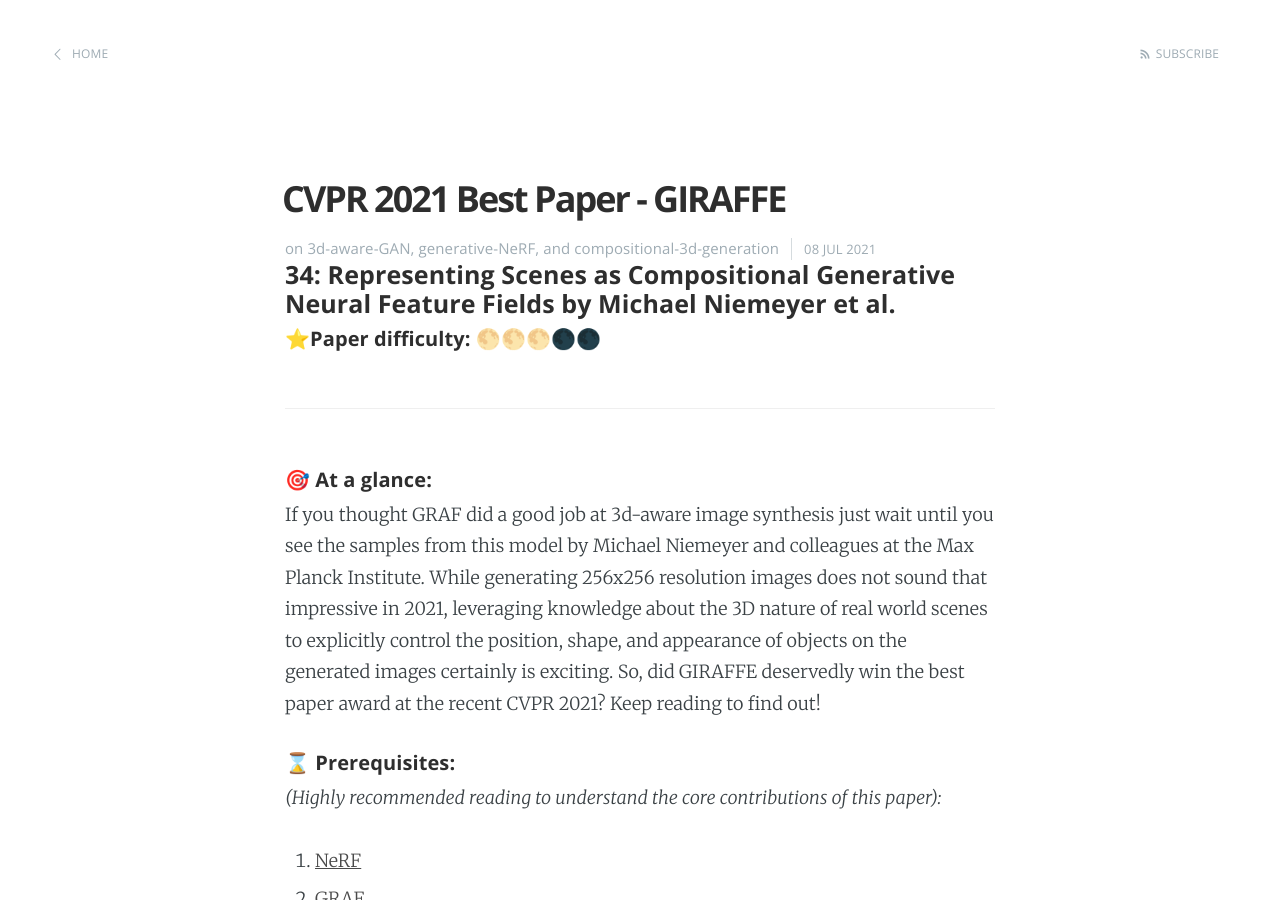
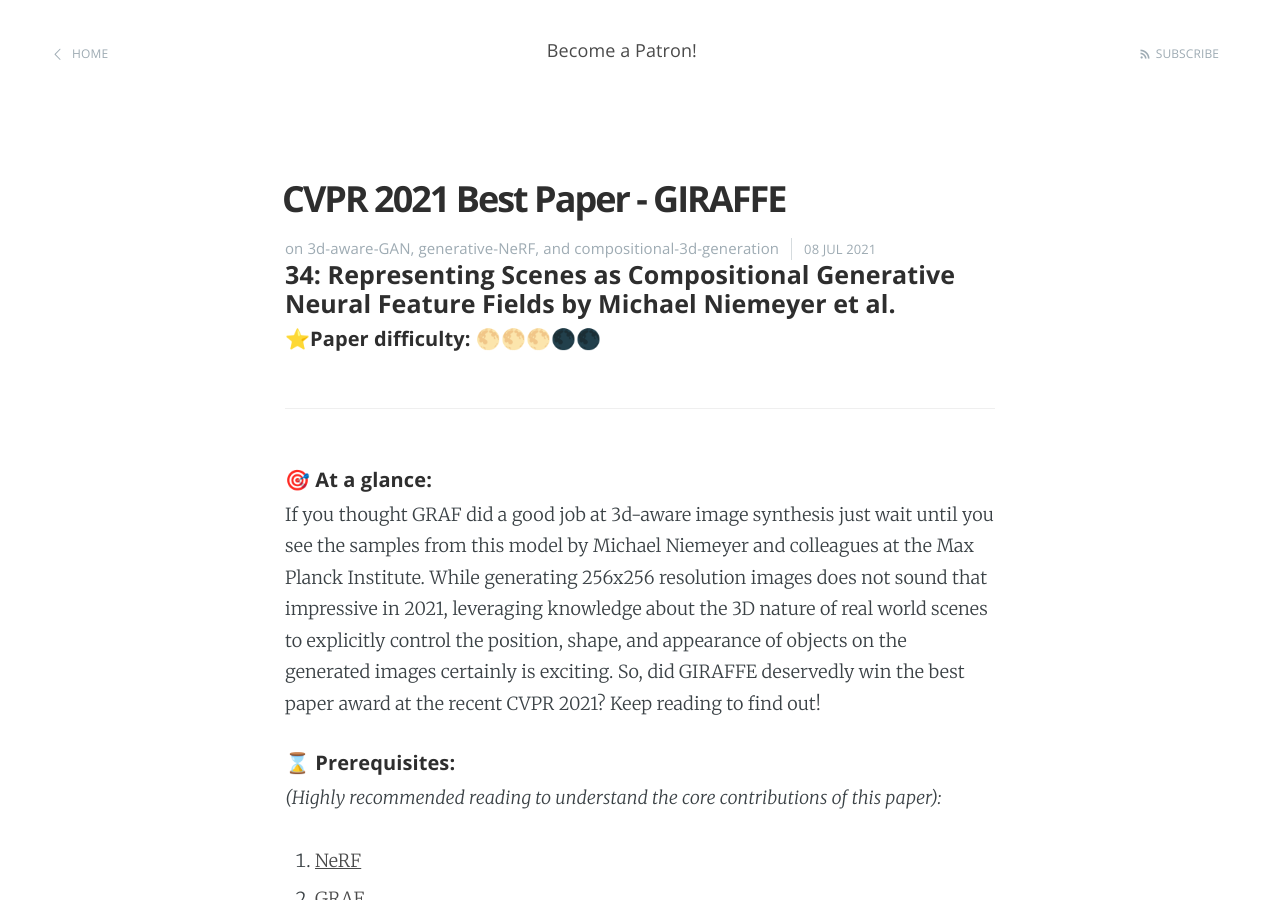
Before and after one commit to KirillDemochkin/kirilldemochkin.github.io, a Jekyll site: the page built from _posts/2021-7-8-GIRAFFE.md, in a window 1280 px wide and 900 px high. Built offline with Jekyll 4.4.1, drawn with Linux system fonts in a browser that asks for light colours; comment, search, counter and statistics services are not loaded.

Commit message:
Update post.html

```diff
--- a/_layouts/post.html
+++ b/_layouts/post.html
@@ -8,6 +8,7 @@
 <header class="main-header post-head {% if page.cover %}" style="background-image: url({{ page.cover }}) {%else%}no-cover{% endif %}">
     <nav class="main-nav {% if page.cover %} overlay {% endif %} clearfix">
         <a class="back-button icon-arrow-left" href="{{'/' | relative_url }}">Home</a>
+        <a href="https://www.patreon.com/bePatron?u=53448948" data-patreon-widget-type="become-patron-button">Become a Patron!</a><script async src="https://c6.patreon.com/becomePatronButton.bundle.js"></script>
         <a class="subscribe-button icon-feed" href="{{'feed.xml' | relative_url }}">Subscribe</a>
     </nav>
 </header>
```
